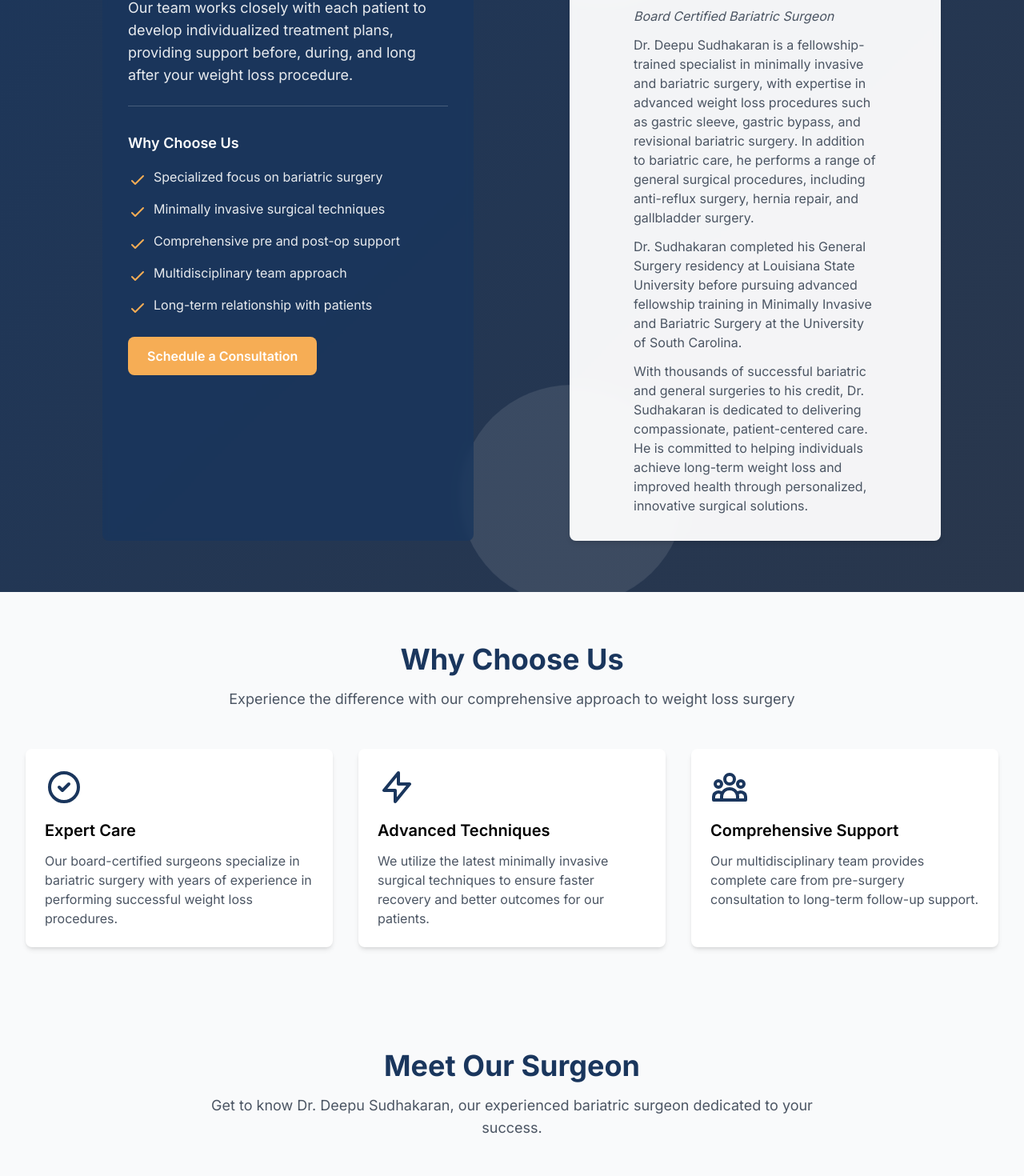
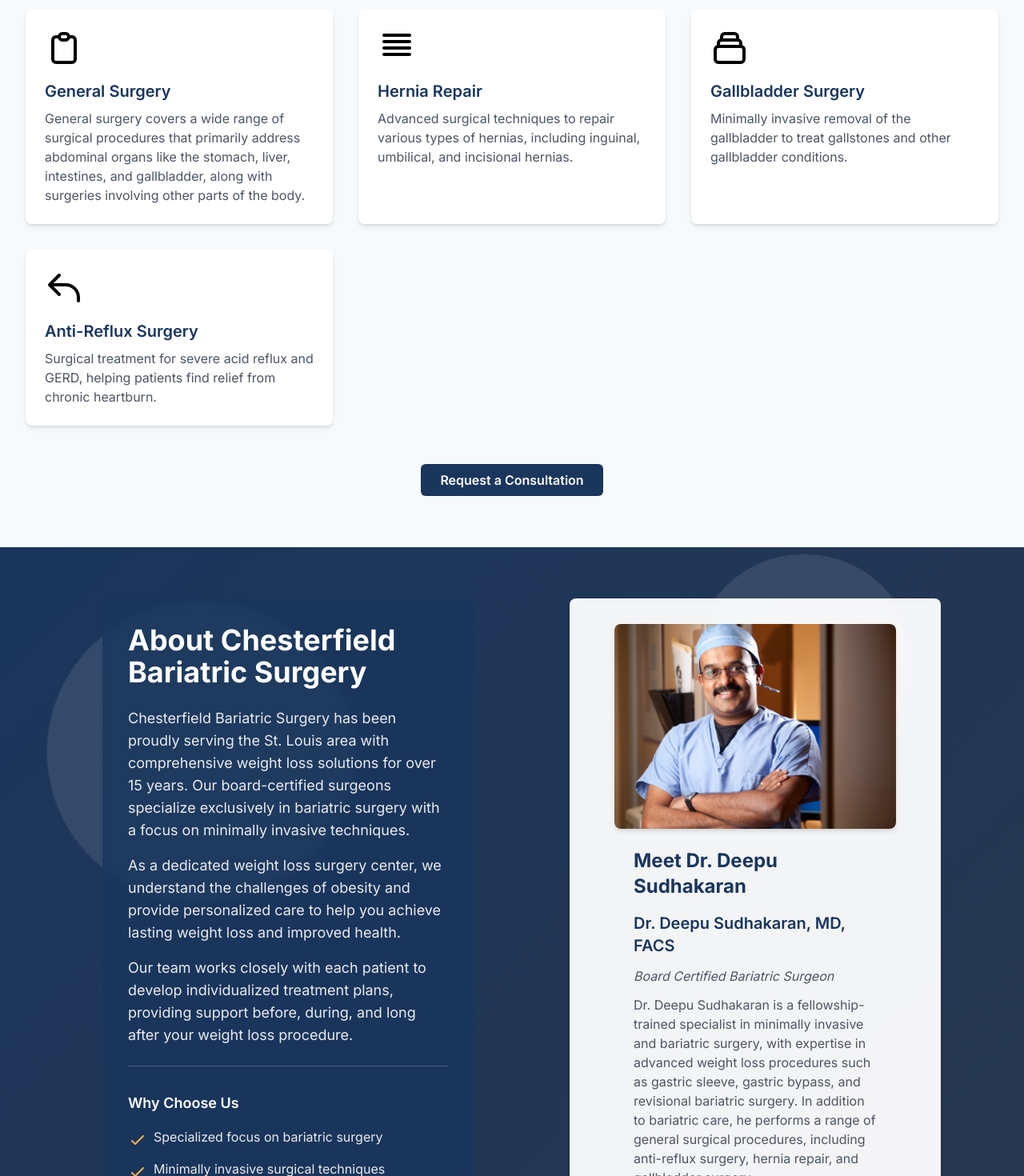
Before and after one commit to GANESH257/CBS-Landing-Page-new, a Next.js app: page / in a window 1280 px wide. Shown: the part 1272-2742 px from the top of the page at 80% size. Built offline with nearby package versions, Linux system fonts and the light colour scheme.

Commit message:
Clean up: Remove unused components and update page layout

```diff
--- a/app/components/Meet.jsx
+++ /dev/null
@@ -1,51 +0,0 @@
-import { motion } from 'framer-motion';
-
-export default function Meet() {
-  return (
-    <section id="meet" className="py-16 bg-gray-50">
-      <div className="container">
-        <div className="text-center mb-12">
-          <h2 className="section-title">Meet Our Surgeon</h2>
-          <p className="text-lg text-gray-600 max-w-3xl mx-auto">
-            Get to know Dr. Deepu Sudhakaran, our experienced bariatric surgeon dedicated to your success.
-          </p>
-        </div>
-
-        <div className="grid md:grid-cols-2 gap-12 items-center">
-          <div className="relative">
-            <div className="aspect-w-4 aspect-h-3 rounded-lg overflow-hidden">
-              <img
-                src="/images/deepu2.png"
-                alt="Dr. Deepu Sudhakaran"
-                className="object-cover w-full h-full"
-              />
-            </div>
-          </div>
-
-          <div>
-            <h3 className="text-2xl font-semibold text-primary mb-6">Dr. Deepu Sudhakaran, MD, FACS</h3>
-            <p className="text-gray-600 italic mb-6">Board Certified Bariatric Surgeon</p>
-
-            <div className="space-y-4 text-gray-600">
-              <p>
-                Dr. Deepu Sudhakaran is a fellowship-trained specialist in minimally invasive and bariatric surgery,
-                with expertise in advanced weight loss procedures such as gastric sleeve, gastric bypass, and revisional
-                bariatric surgery. In addition to bariatric care, he performs a range of general surgical procedures,
-                including anti-reflux surgery, hernia repair, and gallbladder surgery.
-              </p>
-              <p>
-                Dr. Sudhakaran completed his General Surgery residency at Louisiana State University before pursuing
-                advanced fellowship training in Minimally Invasive and Bariatric Surgery at the University of South Carolina.
-              </p>
-              <p>
-                With thousands of successful bariatric and general surgeries to his credit, Dr. Sudhakaran is dedicated
-                to delivering compassionate, patient-centered care. He is committed to helping individuals achieve
-                long-term weight loss and improved health through personalized, innovative surgical solutions.
-              </p>
-            </div>
-          </div>
-        </div>
-      </div>
-    </section>
-  );
-}
--- a/app/components/WhyChooseUs.jsx
+++ /dev/null
@@ -1,55 +0,0 @@
-export default function WhyChooseUs() {
-  return (
-    <section className="py-16 bg-gray-50">
-      <div className="container">
-        <div className="text-center mb-12">
-          <h2 className="section-title">Why Choose Us</h2>
-          <p className="text-lg text-gray-600 max-w-3xl mx-auto">
-            Experience the difference with our comprehensive approach to weight loss surgery
-          </p>
-        </div>
-
-        <div className="grid md:grid-cols-3 gap-8">
-          <div className="bg-white p-6 rounded-lg shadow-md">
-            <div className="text-primary mb-4">
-              <svg className="h-12 w-12" fill="none" stroke="currentColor" viewBox="0 0 24 24">
-                <path strokeLinecap="round" strokeLinejoin="round" strokeWidth={2} d="M9 12l2 2 4-4m6 2a9 9 0 11-18 0 9 9 0 0118 0z" />
-              </svg>
-            </div>
-            <h3 className="text-xl font-semibold mb-3">Expert Care</h3>
-            <p className="text-gray-600">
-              Our board-certified surgeons specialize in bariatric surgery with years of experience
-              in performing successful weight loss procedures.
-            </p>
-          </div>
-
-          <div className="bg-white p-6 rounded-lg shadow-md">
-            <div className="text-primary mb-4">
-              <svg className="h-12 w-12" fill="none" stroke="currentColor" viewBox="0 0 24 24">
-                <path strokeLinecap="round" strokeLinejoin="round" strokeWidth={2} d="M13 10V3L4 14h7v7l9-11h-7z" />
-              </svg>
-            </div>
-            <h3 className="text-xl font-semibold mb-3">Advanced Techniques</h3>
-            <p className="text-gray-600">
-              We utilize the latest minimally invasive surgical techniques to ensure faster recovery
-              and better outcomes for our patients.
-            </p>
-          </div>
-
-          <div className="bg-white p-6 rounded-lg shadow-md">
-            <div className="text-primary mb-4">
-              <svg className="h-12 w-12" fill="none" stroke="currentColor" viewBox="0 0 24 24">
-                <path strokeLinecap="round" strokeLinejoin="round" strokeWidth={2} d="M17 20h5v-2a3 3 0 00-5.356-1.857M17 20H7m10 0v-2c0-.656-.126-1.283-.356-1.857M7 20H2v-2a3 3 0 015.356-1.857M7 20v-2c0-.656.126-1.283.356-1.857m0 0a5.002 5.002 0 019.288 0M15 7a3 3 0 11-6 0 3 3 0 016 0zm6 3a2 2 0 11-4 0 2 2 0 014 0zM7 10a2 2 0 11-4 0 2 2 0 014 0z" />
-              </svg>
-            </div>
-            <h3 className="text-xl font-semibold mb-3">Comprehensive Support</h3>
-            <p className="text-gray-600">
-              Our multidisciplinary team provides complete care from pre-surgery consultation to
-              long-term follow-up support.
-            </p>
-          </div>
-        </div>
-      </div>
-    </section>
-  );
-}
--- a/app/page.jsx
+++ b/app/page.jsx
@@ -5,8 +5,6 @@
 import Hero from './components/Hero';
 import Services from './components/Services';
 import About from './components/About';
-import WhyChooseUs from './components/WhyChooseUs';
-import Meet from './components/Meet';
 import Testimonials from './components/Testimonials';
 import SuccessStories from './components/SuccessStories';
 import Appointment from './components/Appointment';
@@ -19,10 +17,8 @@
     <main>
       <Navbar />
       <Hero />
+      <Services />
       <About />
-      <WhyChooseUs />
-      <Meet />
-      <Services />
       <Testimonials />
       <SuccessStories />
       <Appointment isFormOpen={isFormOpen} setIsFormOpen={setIsFormOpen} />
```
